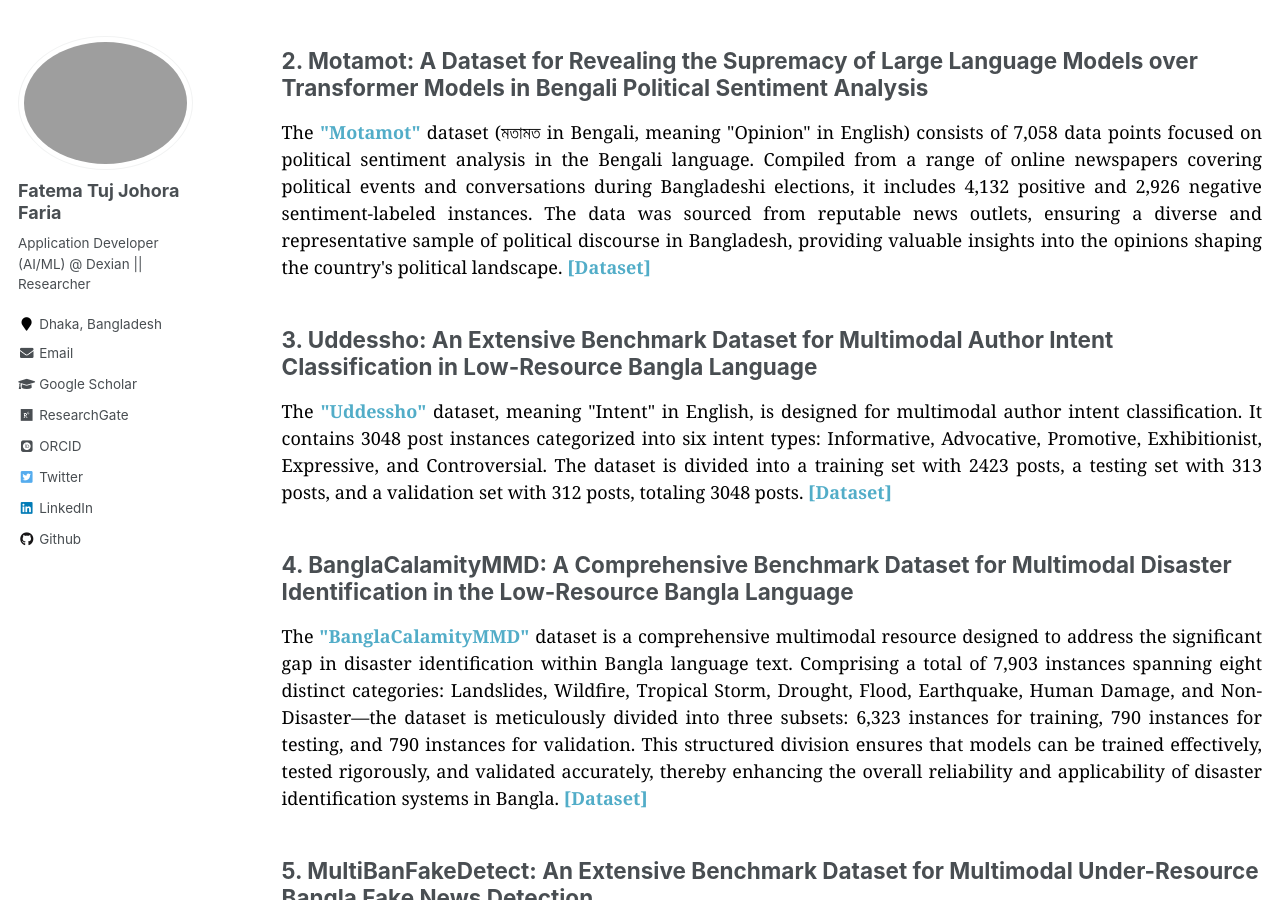
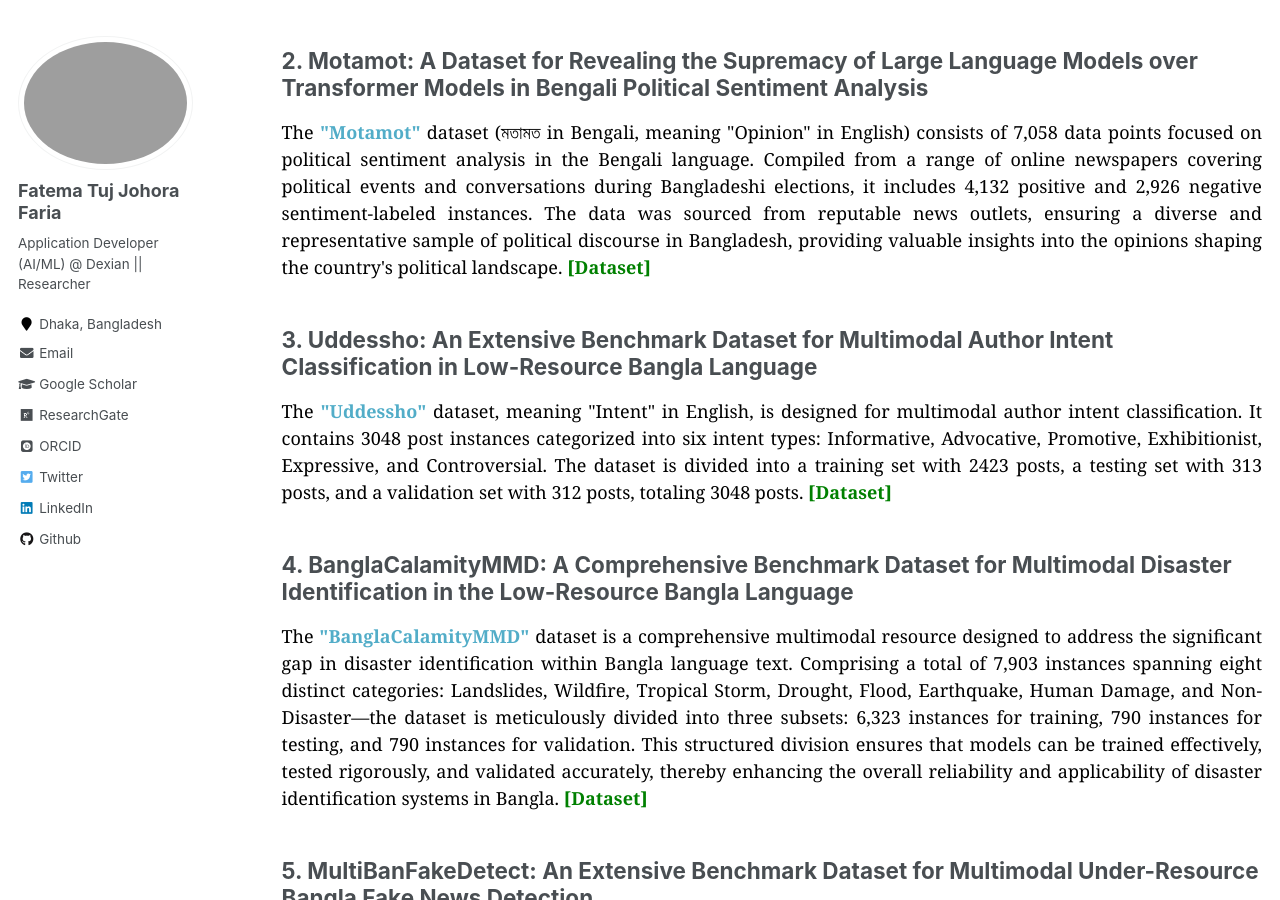
Before and after one commit to fatemafaria142/fatemafaria142.github.io, a Jekyll site: the page built from _pages/datasets.md, in a window 1280 px wide and 900 px high, scrolled down 422 px. Built offline with Jekyll 4.4.1, drawn with Linux system fonts in a browser that asks for light colours; some web fonts are replaced.

Commit message:
Update datasets.md

```diff
--- a/_pages/datasets.md
+++ b/_pages/datasets.md
@@ -14,19 +14,19 @@ The <b style="color:#389EDA"><a href="https://data.mendeley.com/datasets/bj5jgk8
 ## 2. Motamot: A Dataset for Revealing the Supremacy of Large Language Models over Transformer Models in Bengali Political Sentiment Analysis
 
 <p style="text-align:justify; color:black; font-family:Georgia">
-The <b style="color:#389EDA"><a href="https://data.mendeley.com/datasets/hdhnrrwdz2/1">"Motamot"</a></b> dataset (মতামত in Bengali, meaning "Opinion" in English) consists of 7,058 data points focused on political sentiment analysis in the Bengali language. Compiled from a range of online newspapers covering political events and conversations during Bangladeshi elections, it includes 4,132 positive and 2,926 negative sentiment-labeled instances. The data was sourced from reputable news outlets, ensuring a diverse and representative sample of political discourse in Bangladesh, providing valuable insights into the opinions shaping the country's political landscape. <b style="color:#389EDA"><a href="https://data.mendeley.com/datasets/hdhnrrwdz2/1">[Dataset]</a></b></p>
+The <b style="color:#389EDA"><a href="https://data.mendeley.com/datasets/hdhnrrwdz2/1">"Motamot"</a></b> dataset (মতামত in Bengali, meaning "Opinion" in English) consists of 7,058 data points focused on political sentiment analysis in the Bengali language. Compiled from a range of online newspapers covering political events and conversations during Bangladeshi elections, it includes 4,132 positive and 2,926 negative sentiment-labeled instances. The data was sourced from reputable news outlets, ensuring a diverse and representative sample of political discourse in Bangladesh, providing valuable insights into the opinions shaping the country's political landscape. <b style="color:#389EDA"><a href="https://data.mendeley.com/datasets/hdhnrrwdz2/1"><span style="color:green; display:inline;">[Dataset]</span></a></b></p>
 
 ## 3. Uddessho: An Extensive Benchmark Dataset for Multimodal Author Intent Classification in Low-Resource Bangla Language
 
 <p style="text-align:justify; color:black; font-family:Georgia">
-The <b style="color:#389EDA"><a href="https://data.mendeley.com/datasets/mzxmt8tfjs/1">"Uddessho"</a></b> dataset, meaning "Intent" in English, is designed for multimodal author intent classification. It contains 3048 post instances categorized into six intent types: Informative, Advocative, Promotive, Exhibitionist, Expressive, and Controversial. The dataset is divided into a training set with 2423 posts, a testing set with 313 posts, and a validation set with 312 posts, totaling 3048 posts. <b style="color:#389EDA"><a href="https://data.mendeley.com/datasets/mzxmt8tfjs/1">[Dataset]</a></b></p>
+The <b style="color:#389EDA"><a href="https://data.mendeley.com/datasets/mzxmt8tfjs/1">"Uddessho"</a></b> dataset, meaning "Intent" in English, is designed for multimodal author intent classification. It contains 3048 post instances categorized into six intent types: Informative, Advocative, Promotive, Exhibitionist, Expressive, and Controversial. The dataset is divided into a training set with 2423 posts, a testing set with 313 posts, and a validation set with 312 posts, totaling 3048 posts. <b style="color:#389EDA"><a href="https://data.mendeley.com/datasets/mzxmt8tfjs/1"><span style="color:green; display:inline;">[Dataset]</span></a></b></p>
 
 
 ## 4. BanglaCalamityMMD: A Comprehensive Benchmark Dataset for Multimodal Disaster Identification in the Low-Resource Bangla Language
 <p style="text-align:justify; color:black; font-family:Georgia">
-The <b style="color:#389EDA"><a href="https://data.mendeley.com/datasets/7dggbjn5sd/1">"BanglaCalamityMMD"</a></b> dataset is a comprehensive multimodal resource designed to address the significant gap in disaster identification within Bangla language text. Comprising a total of 7,903 instances spanning eight distinct categories: Landslides, Wildfire, Tropical Storm, Drought, Flood, Earthquake, Human Damage, and Non-Disaster—the dataset is meticulously divided into three subsets: 6,323 instances for training, 790 instances for testing, and 790 instances for validation. This structured division ensures that models can be trained effectively, tested rigorously, and validated accurately, thereby enhancing the overall reliability and applicability of disaster identification systems in Bangla.  <b style="color:#389EDA"><a href="https://data.mendeley.com/datasets/7dggbjn5sd/1">[Dataset]</a></b></p>
+The <b style="color:#389EDA"><a href="https://data.mendeley.com/datasets/7dggbjn5sd/1">"BanglaCalamityMMD"</a></b> dataset is a comprehensive multimodal resource designed to address the significant gap in disaster identification within Bangla language text. Comprising a total of 7,903 instances spanning eight distinct categories: Landslides, Wildfire, Tropical Storm, Drought, Flood, Earthquake, Human Damage, and Non-Disaster—the dataset is meticulously divided into three subsets: 6,323 instances for training, 790 instances for testing, and 790 instances for validation. This structured division ensures that models can be trained effectively, tested rigorously, and validated accurately, thereby enhancing the overall reliability and applicability of disaster identification systems in Bangla.  <b style="color:#389EDA"><a href="https://data.mendeley.com/datasets/7dggbjn5sd/1"><span style="color:green; display:inline;">[Dataset]</span></a></b></p>
 
 
 ## 5. MultiBanFakeDetect: An Extensive Benchmark Dataset for Multimodal Under-Resource Bangla Fake News Detection
 <p style="text-align:justify; color:black; font-family:Georgia">
-The <b style="color:#389EDA"><a href="https://data.mendeley.com/datasets/k5pbz9795f/1">"MultiBanFakeDetect"</a></b> dataset consists of a total of 9,600 text-image instances from online forums, news websites, and social media. Covering political, social, Technology, and entertainment themes, the dataset offers balanced real and fake instances. It includes a balanced set of real and fake news examples, with 7,680 instances for training, 960 for testing, and 960 for validation. The dataset covers different types of fake news—misinformation, rumors, and clickbait—as well as non-fake news, ensuring a comprehensive representation of various types of content. The dataset is also categorized into 12 topics, including entertainment, sports, politics, and more, with equal distribution across all categories for balanced evaluation. <b style="color:#389EDA"><a href="https://data.mendeley.com/datasets/k5pbz9795f/1">[Dataset]</a></b></p>
+The <b style="color:#389EDA"><a href="https://data.mendeley.com/datasets/k5pbz9795f/1">"MultiBanFakeDetect"</a></b> dataset consists of a total of 9,600 text-image instances from online forums, news websites, and social media. Covering political, social, Technology, and entertainment themes, the dataset offers balanced real and fake instances. It includes a balanced set of real and fake news examples, with 7,680 instances for training, 960 for testing, and 960 for validation. The dataset covers different types of fake news—misinformation, rumors, and clickbait—as well as non-fake news, ensuring a comprehensive representation of various types of content. The dataset is also categorized into 12 topics, including entertainment, sports, politics, and more, with equal distribution across all categories for balanced evaluation. <b style="color:#389EDA"><a href="https://data.mendeley.com/datasets/k5pbz9795f/1"><span style="color:green; display:inline;">[Dataset]</span></a></b></p>
```
